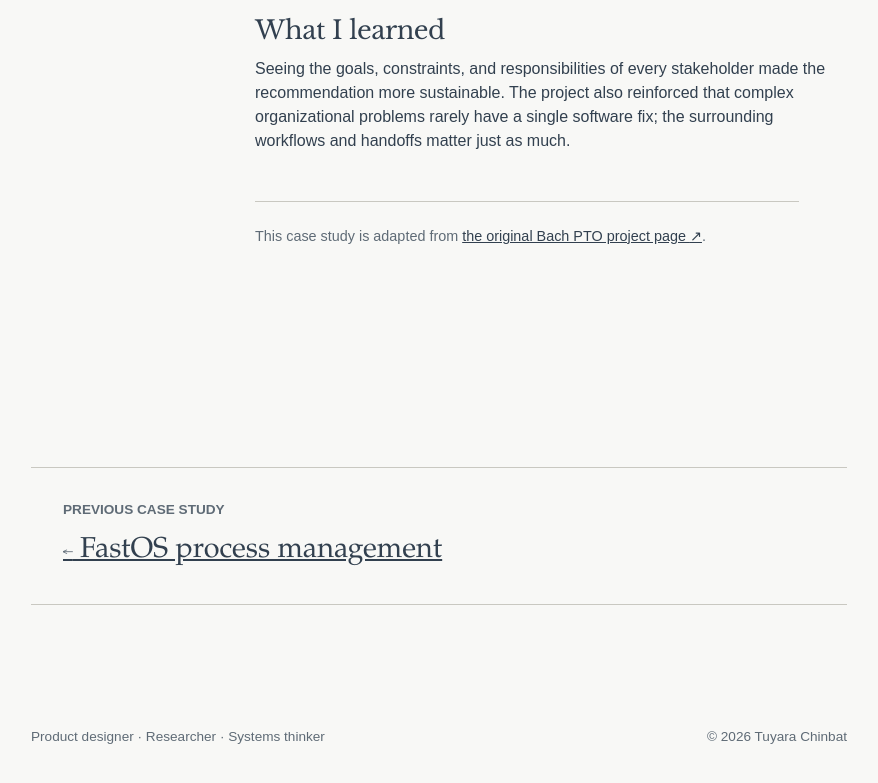
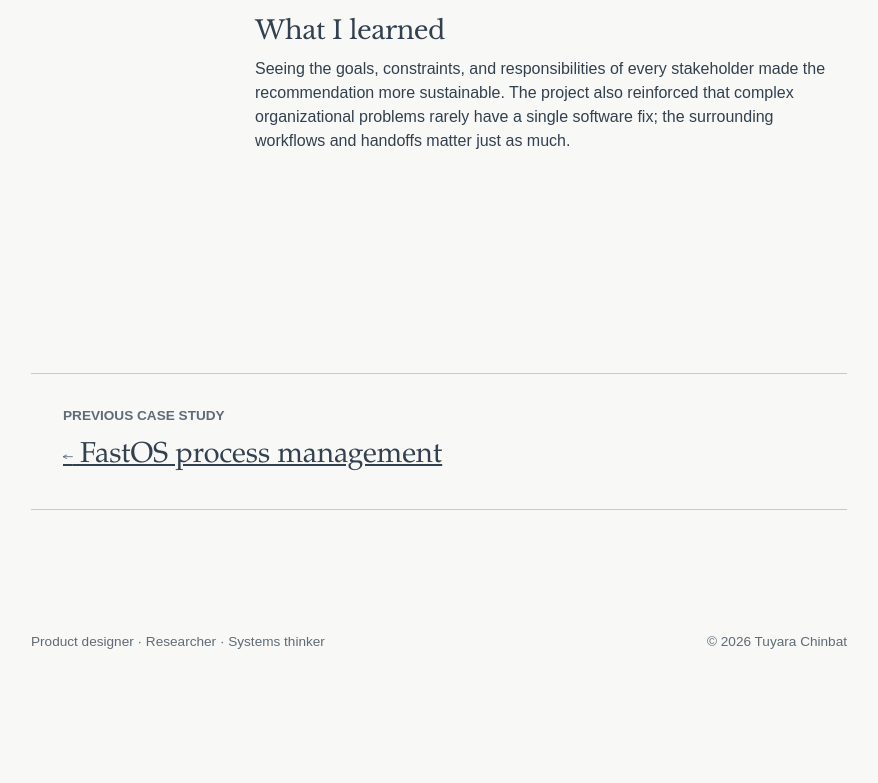
Before and after one commit to tuyarach/portfolio, a plain HTML site: page bach-pto.html in a window 1280 px wide. Shown: the part 6301-7084 px from the top of the page, without its empty margins (201-1079 px from the left). After the commit the page ends 7003 px from the top, so only its background shows below. Drawn offline with nearby package versions, Linux system fonts and the light colour scheme.

Commit message:
Remove source note from bach-pto.html

```diff
--- a/bach-pto.html
+++ b/bach-pto.html
@@ -136,7 +136,6 @@
           <p>The report was shared with other schools facing similar challenges and was selected as Project of the Year from more than 120 student projects at the University of Michigan School of Information.</p>
           <h3>What I learned</h3>
           <p>Seeing the goals, constraints, and responsibilities of every stakeholder made the recommendation more sustainable. The project also reinforced that complex organizational problems rarely have a single software fix; the surrounding workflows and handoffs matter just as much.</p>
-          <p class="source-note">This case study is adapted from <a href="https://tuyara.framer.website/project-bach-pto">the original Bach PTO project page <span aria-hidden="true">↗</span></a>.</p>
         </section>
       </article>
     </div>
```
